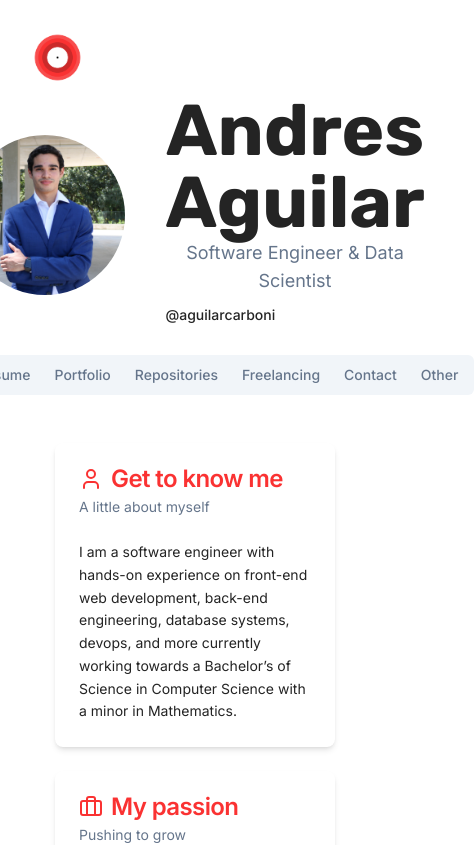
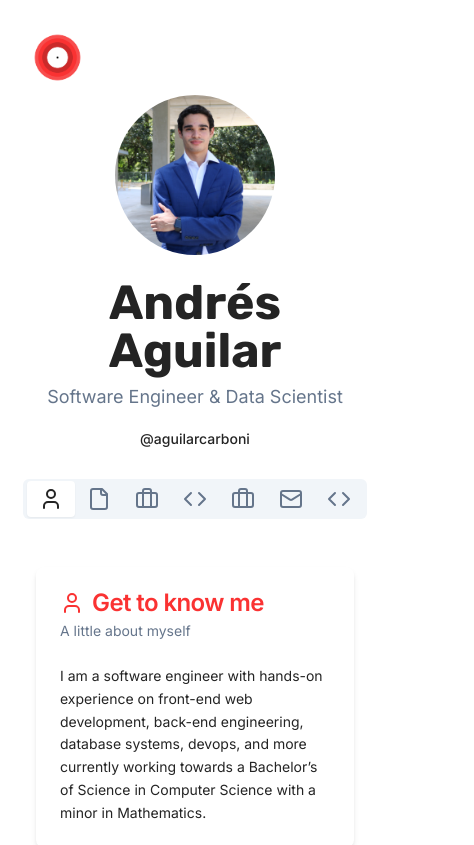
Before and after one commit to aguilarcarboni/resume, a Next.js app: page / in a window 390 px wide. Shown: the top 845 px of the page, 474 px wide, since content can reach past the window. Built offline with nearby package versions, Linux system fonts and the light colour scheme.

Commit message:
Add components so they work on mobile

```diff
--- a/src/app/page.tsx
+++ b/src/app/page.tsx
@@ -8,6 +8,7 @@ import Bio from '@/components/about-me/bio/Bio'
 import Freelancing from '@/components/about-me/freelancing/Freelancing'
 import Contact from '@/components/about-me/contact/Contact'
 import Other from '@/components/about-me/other/Other'
+import { Mail, File, User, Briefcase, Code } from 'lucide-react'
 
 const AboutMe = () => {
 
@@ -15,43 +16,50 @@ const AboutMe = () => {
     {
       value: "bio",
       label: "Bio",
-      content: <Bio />
+      content: <Bio />,
+      icon: <User />
     },
     {
       value: "resume",
       label: "Resume",
-      content: <Resume />
+      content: <Resume />,
+      icon: <File />
     },
     {
       value: "portfolio",
       label: "Portfolio",
-      content: <Portfolio />
+      content: <Portfolio />,
+      icon: <Briefcase />
     },
     {
       value: "repos",
       label: "Repositories",
-      content: <Repositories />
+      content: <Repositories />,
+      icon: <Code />
     },
     {
       value: "freelancing",
       label: "Freelancing",
-      content: <Freelancing />
+        content: <Freelancing />,
+      icon: <Briefcase />
     },
     {
       value: "contact",
       label: "Contact",
-      content: <Contact />
+      content: <Contact />,
+      icon: <Mail />
     },
     {
       value: "other",
       label: "Other",
-      content: <Other />
+      content: <Other />,
+      icon: <Code />
     }
   ]
 
   return (
     <About
-      name="Andres Aguilar"
+      name="Andrés Aguilar"
       title="Software Engineer & Data Scientist"
       subtitle="aguilarcarboni"
       imageUrl="/assets/headshots/headshot.jpg"
--- a/src/components/About.tsx
+++ b/src/components/About.tsx
@@ -16,6 +16,7 @@ interface AboutProps {
   tabs: {
     value: string;
     label: string;
+    icon: React.ReactNode;
     content: React.ReactNode;
   }[];
 }
@@ -29,13 +30,13 @@ const About: React.FC<AboutProps> = ({ name, title, subtitle, imageUrl, tabs })
         variants={containerVariants}
         className="h-full w-full gap-y-5 flex flex-col"
       >
-        <motion.div variants={itemVariants} className="flex w-full h-fit gap-x-10 justify-center items-center">
+        <motion.div variants={itemVariants} className="flex w-full h-fit md:gap-x-10 gap-y-6 md:flex-row flex-col justify-center items-center">
           <div className={cn("w-40 h-40 shrink-0 grow-0 rounded-full relative overflow-hidden", !imageUrl ? 'bg-primary' : '')}>
             {imageUrl && <Image src={imageUrl} alt={''} fill className="object-cover" />}
           </div>
-          <div className="w-fit h-full flex flex-col justify-center items-start md:text-start text-center">
-            <p className={cn(rubik.className, "text-7xl font-bold")}>{name}</p>
-            <p className="text-lg text-subtitle">{title}</p>
+          <div className="w-fit h-full flex gap-2 flex-col justify-center items-center md:items-start">
+            <p className={cn(rubik.className, "md:text-7xl text-5xl font-bold text-center md:text-start")}>{name}</p>
+            <p className="text-lg text-subtitle text-center md:text-start">{title}</p>
             <LinkScroller name={subtitle}/>
           </div>
         </motion.div>
@@ -44,14 +45,17 @@ const About: React.FC<AboutProps> = ({ name, title, subtitle, imageUrl, tabs })
           <motion.div variants={itemVariants}>
             <TabsList>
               {tabs.map((tab) => (
-                <TabsTrigger key={tab.value} value={tab.value}>{tab.label}</TabsTrigger>
+                <TabsTrigger key={tab.value} value={tab.value}>
+                  <span className="md:block hidden">{tab.label}</span>
+                  <span className="md:hidden block">{tab.icon}</span>
+                </TabsTrigger>
               ))}
             </TabsList>
           </motion.div>
 
           <div className='w-full h-fit flex flex-col justify-center items-center my-10'>
             {tabs.map((tab) => (
-              <TabsContent key={tab.value} className="w-[80%]" value={tab.value}>
+              <TabsContent key={tab.value} className="w-full md:w-[80%] px-4 md:px-0" value={tab.value}>
                 {tab.content}
               </TabsContent>
             ))}
--- a/src/components/about-me/resume/Resume.tsx
+++ b/src/components/about-me/resume/Resume.tsx
@@ -22,38 +22,38 @@ const Resume = () => {
       >
         <motion.div
           variants={containerVariants}
-          className="grid grid-cols-4 gap-4"
+          className="grid grid-cols-1 md:grid-cols-4 gap-4"
         >
-          <motion.div variants={itemVariants} className="col-span-4 row-span-1">
+          <motion.div variants={itemVariants} className="col-span-1 md:col-span-4">
             <Card className="h-full flex flex-col transition-transform duration-300 group-hover:scale-105">
               <CardHeader>
                 <div className="flex items-center space-x-2">
                   <User className='text-primary'/>
-                  <CardTitle>Get to know me</CardTitle>
+                  <CardTitle>Introduction</CardTitle>
                 </div>
-                <CardDescription>A little about myself</CardDescription>
+                <CardDescription>Who is Andrés Aguilar?</CardDescription>
               </CardHeader>
               <CardContent className="flex-grow">
                 <p>{tagline}</p>
               </CardContent>
             </Card>
           </motion.div>
-          <motion.div variants={itemVariants} className="col-span-2 row-start-2">
+          <motion.div variants={itemVariants} className="col-span-1 md:col-span-2">
             <WorkExperience />
           </motion.div>
-          <motion.div variants={itemVariants} className="col-span-1 row-start-2">
+          <motion.div variants={itemVariants} className="col-span-1">
             <Education />
           </motion.div>
-          <motion.div variants={itemVariants} className="col-span-1 row-start-2">
+          <motion.div variants={itemVariants} className="col-span-1">
             <Skills />
           </motion.div>
-          <motion.div variants={itemVariants} className="col-span-1 row-start-3">
+          <motion.div variants={itemVariants} className="col-span-1">
             <Languages />
           </motion.div>
-          <motion.div variants={itemVariants} className="col-span-3">
+          <motion.div variants={itemVariants} className="col-span-1 md:col-span-3">
             <GitHubContributions />
           </motion.div>
-          <motion.div variants={itemVariants} className="col-span-4 row-start-4">
+          <motion.div variants={itemVariants} className="col-span-1 md:col-span-4">
             <Awards />
           </motion.div>
         </motion.div>
--- a/src/components/about-me/resume/components/Awards.tsx
+++ b/src/components/about-me/resume/components/Awards.tsx
@@ -16,7 +16,7 @@ const Awards = () => {
         </CardDescription>
       </CardHeader>
       <CardContent>
-        <div className="grid grid-rows-3 grid-cols-3 gap-4">
+        <div className="grid grid-cols-1 md:grid-cols-3 gap-4">
           {awards.map((award, index) => (
             <div key={index} className="flex flex-col bg-muted p-3 rounded-md items-start justify-center">
               <h3 className="font-semibold text-lg">{award.title}</h3>
```
